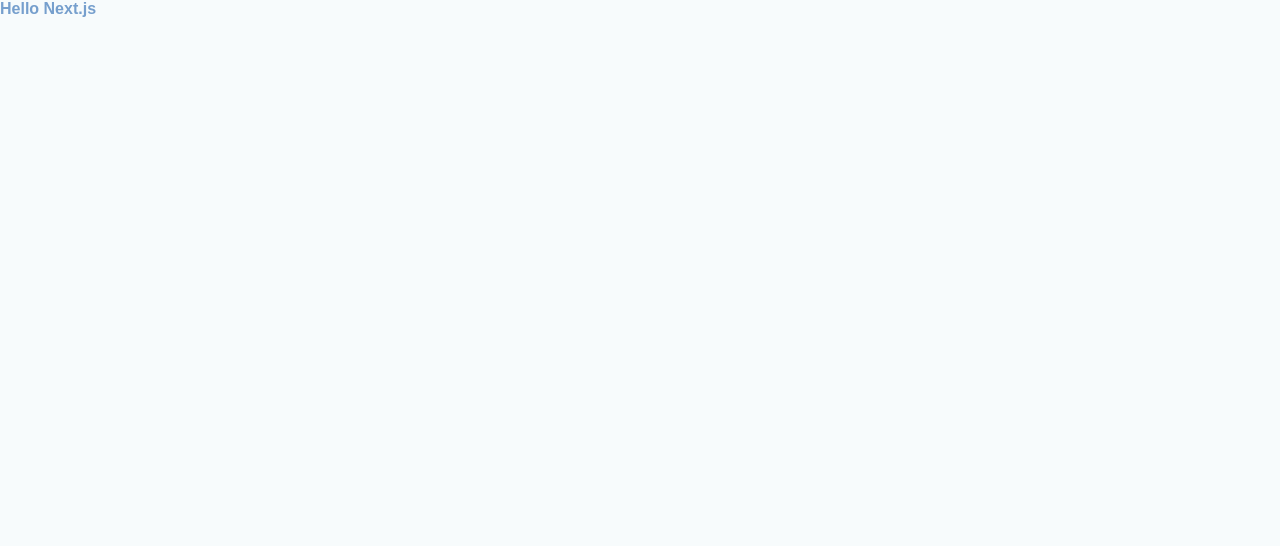
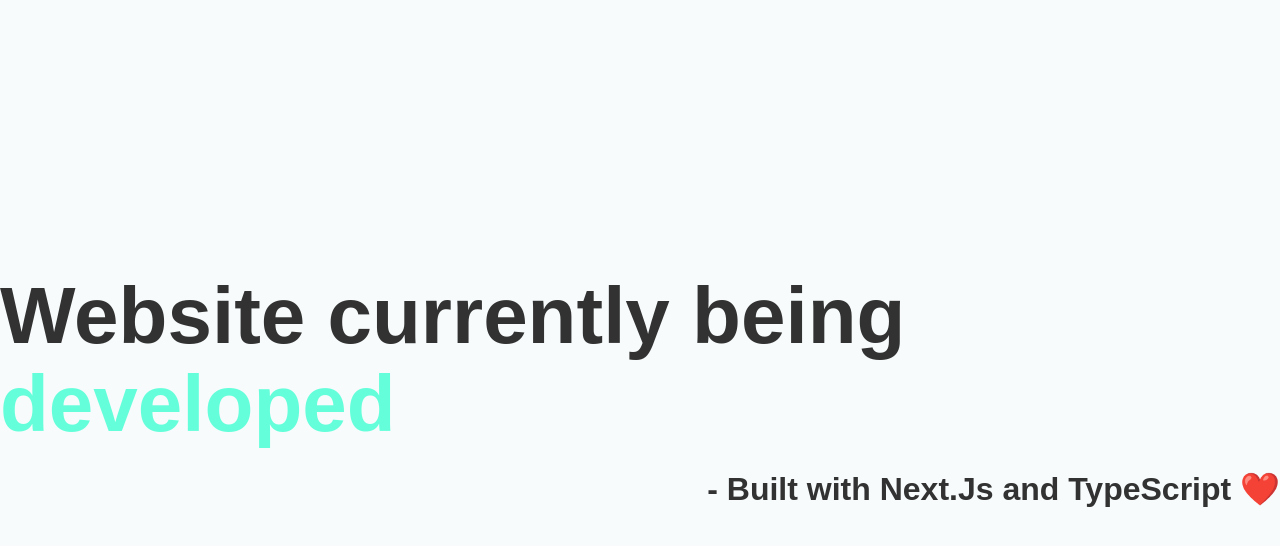
Before and after one commit to rpmon/v2, a Next.js app: page / in a window 1280 px wide. Shown: the top 546 px of the page. Built offline with nearby package versions, Linux system fonts and the light colour scheme.

Commit message:
Show website under development in main

```diff
--- a/pages/index.tsx
+++ b/pages/index.tsx
@@ -3,9 +3,14 @@ import type { NextPage } from 'next';
 const Home: NextPage = () => {
 	return (
 		<>
-			<h1 className="font-bold">
-				Hello <span className="text-teal-400">Next.js</span>
-			</h1>
+			<div className="flex flex-col justify-center items-center h-[100vh]">
+				<h1 className="text-[5rem] text-slate inline-block">
+					Website currently being <span className="text-green">developed</span>
+					<h2 className="text-[2rem] text-slate text-right block pt-6">
+						- Built with Next.Js and TypeScript ❤️
+					</h2>
+				</h1>
+			</div>
 		</>
 	);
 };
```
